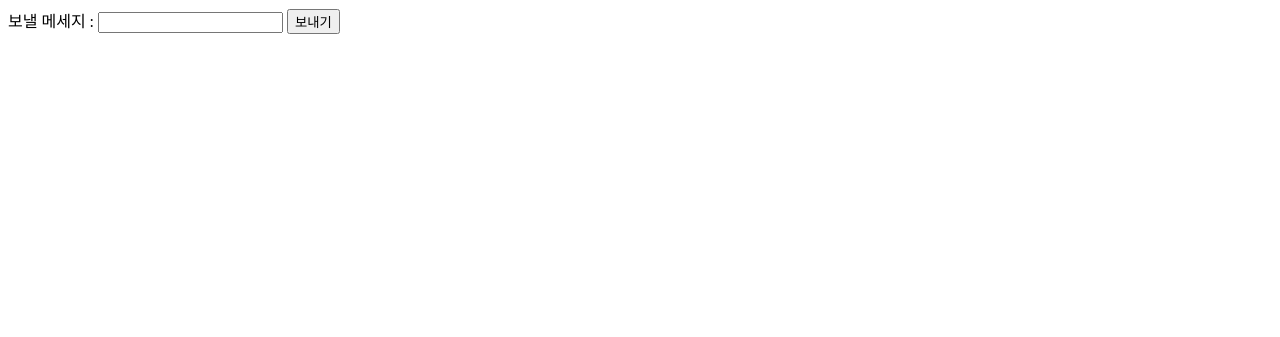
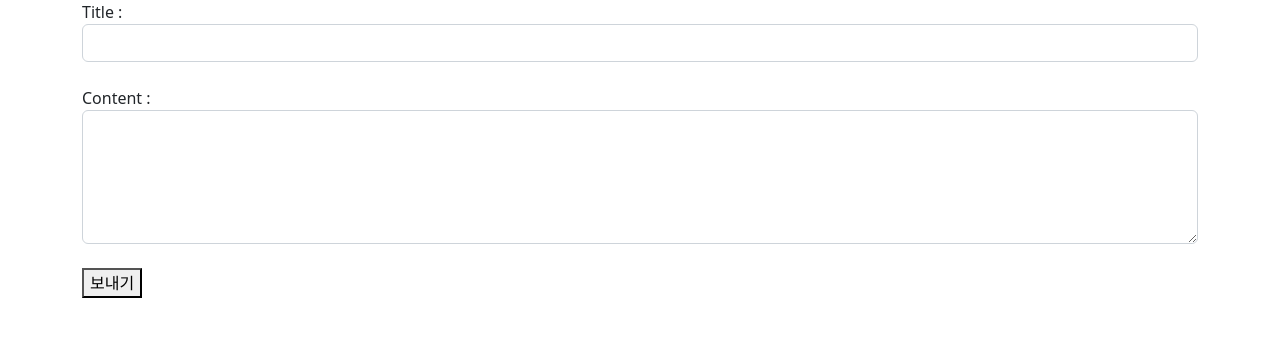
Before and after one commit to nikevapormax/what_should_i_eat_today, a Django app: page /articles/review/ in a window 1280 px wide. Shown: the top 337 px of the page. Run offline with Django 4.2, Linux system fonts and the light colour scheme.

Commit message:
Feat: use template language ,change name, content

```diff
--- a/articles/templates/review.html
+++ b/articles/templates/review.html
@@ -1,6 +1,14 @@
-<form action="{% url 'articles:create_review' %}" method="POST">
+{% extends 'base.html' %}
+
+{% block content %}
+
+<form class="form-group" action="{% url 'articles:create_review' %}" method="POST">
     {% csrf_token %}
-    <label for="content">보낼 메세지 : </label>
-    <input type="text" id="content" name="content" />
+    <label for="title">Title : </label>
+    <input class="form-control" type="text" name="title" /><br />
+    <label for="content">Content : </label>
+    <textarea class="form-control" name="content" cols="30" rows="5"></textarea><br />
     <button type="submit">보내기</button>
 </form>
+
+{% endblock %}
```
